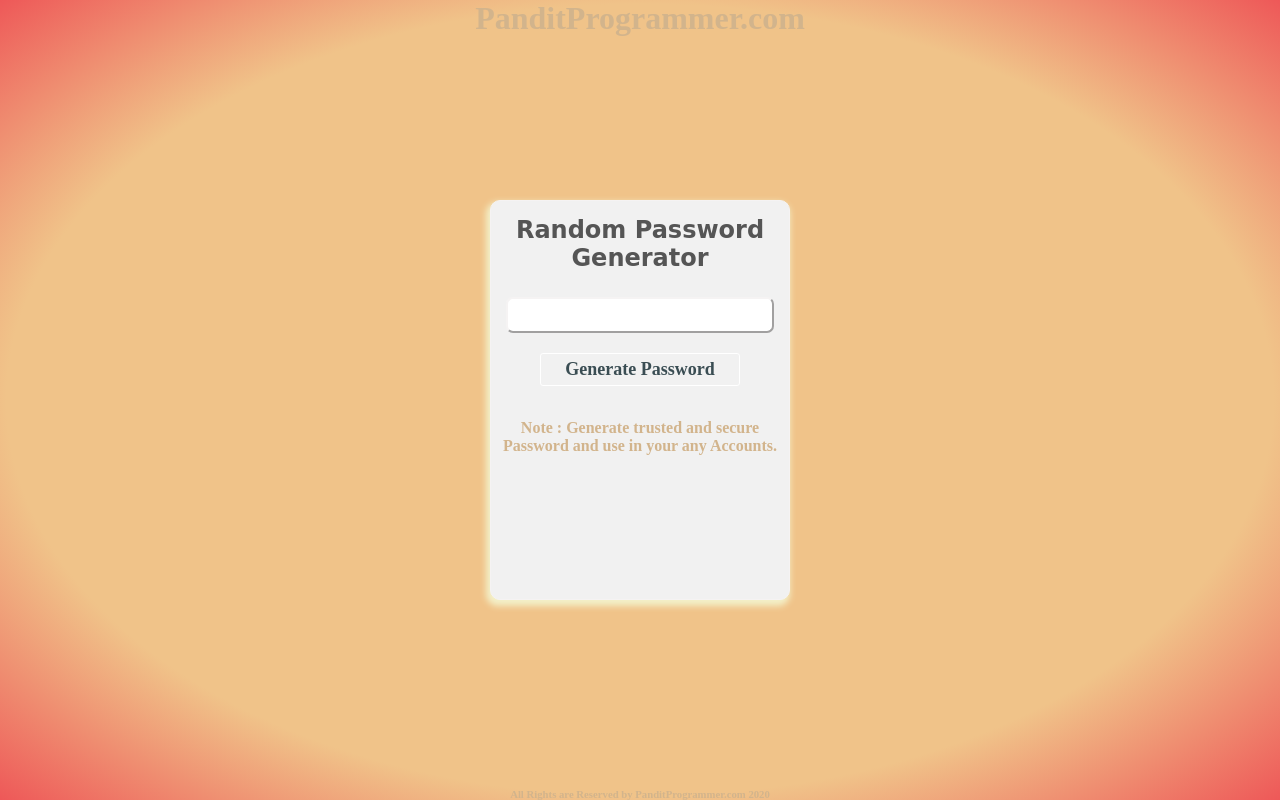
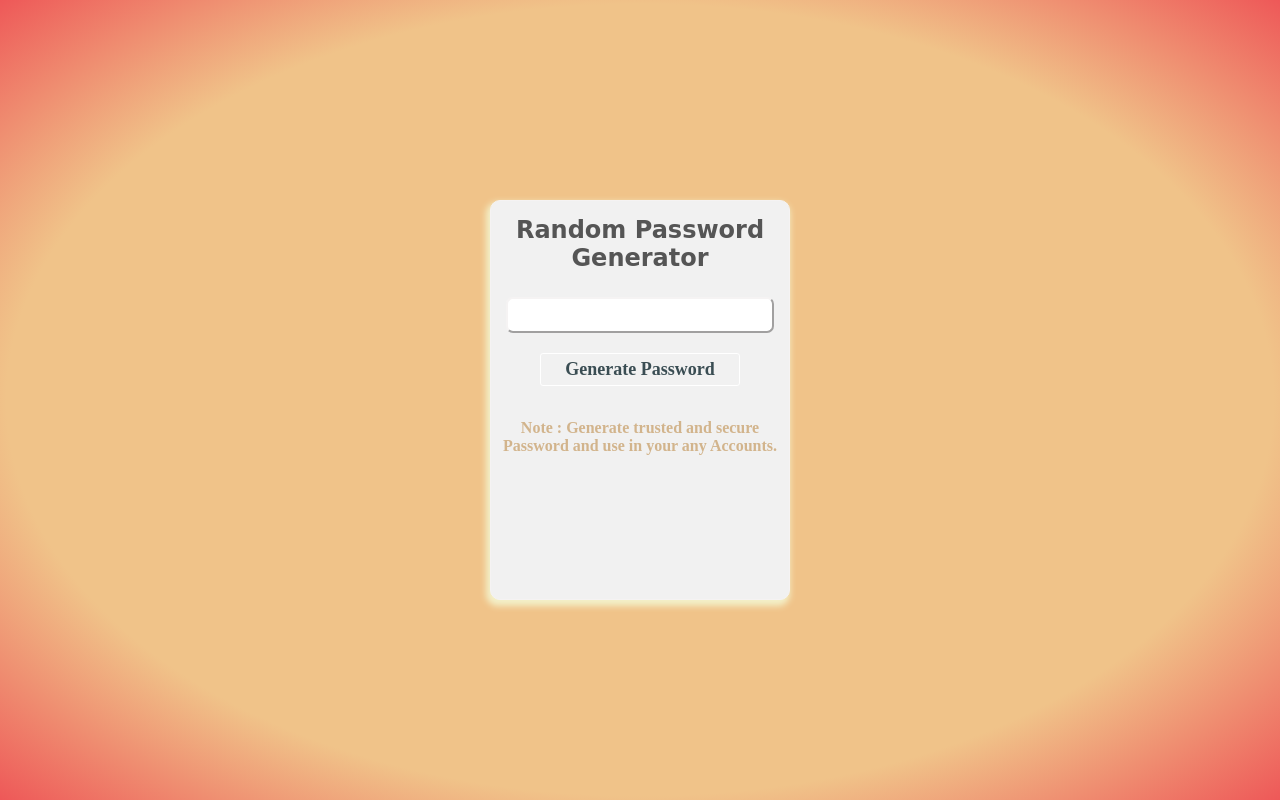
Before and after one commit to panditprogrammer/custom-password-generator, a plain HTML site: page index.html in a window 1280 px wide. Drawn offline with Linux system fonts and the light colour scheme.

Commit message:
Update index.html

```diff
--- a/index.html
+++ b/index.html
@@ -76,18 +76,8 @@
         #btn:hover{
             box-shadow: -1px 3px 6px 1px  #56666d;
         }
-        h1{
-            position: absolute;
-            text-align: center;
-            color: tan;
-            top: 0px;
-        }
-        h6{
-            position: absolute;
-            bottom: 0px;
-            text-align: center;
-            color: tan;
-        }
+
+
         h4{
             display: block;
             margin: 30px auto;
@@ -98,14 +88,13 @@
     </style>
 </head>
 <body>
-    <h1>PanditProgrammer.com</h1>
     <div class="main">
         <h2>Random Password Generator </h2>
         <input type="text" name="" id="password" readonly="">
         <br><a href="#" id="btn"  onclick="getpass()">Generate Password</a>
         <h4><span>Note</span> : Generate trusted and secure Password and use in your any Accounts.</h4>
     </div>
-    <h6>All Rights are Reserved by PanditProgrammer.com 2020</h6>
+
     <script>
         function getpass() {
             var chars = "abcdedfhijkKLMNOPQRSTUwxyz1234567890!@#$%&*()ABCDEFGHIJlmnopqrstuvVWXYZ{}[]";
```
